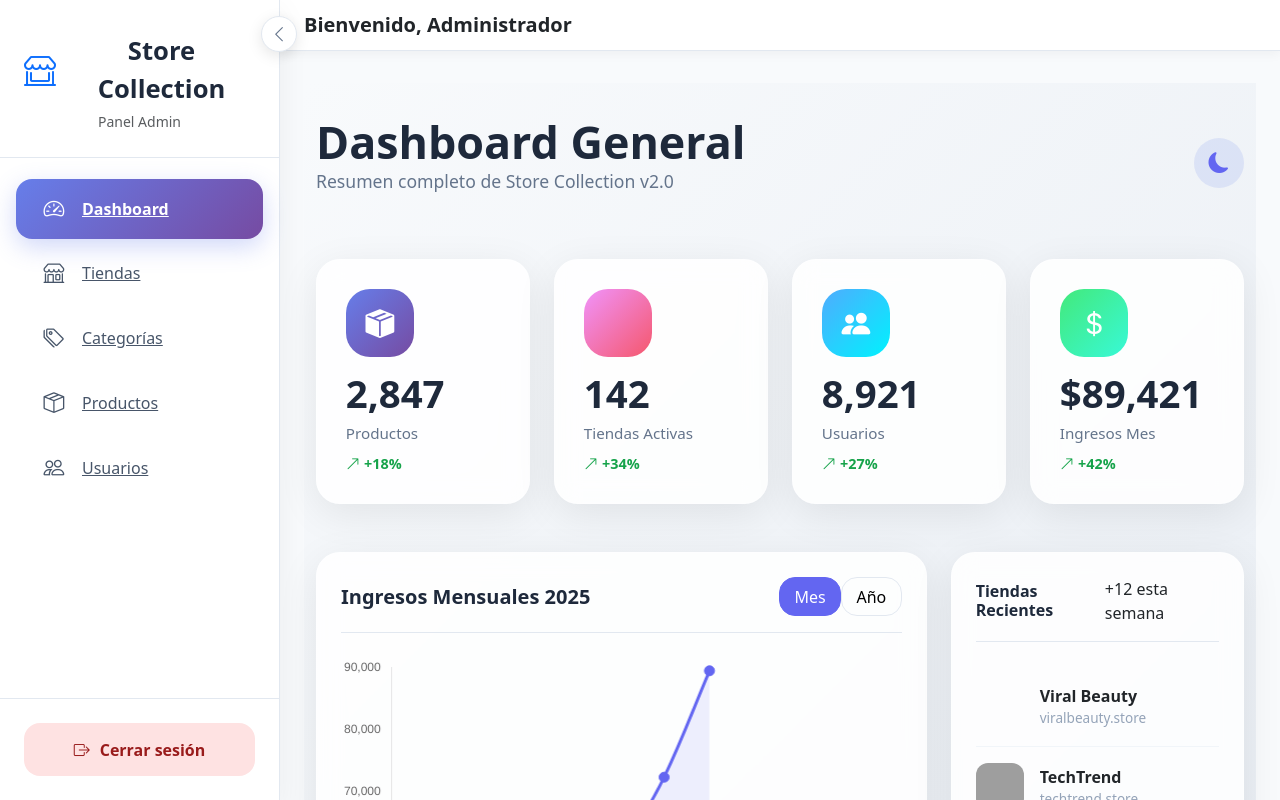
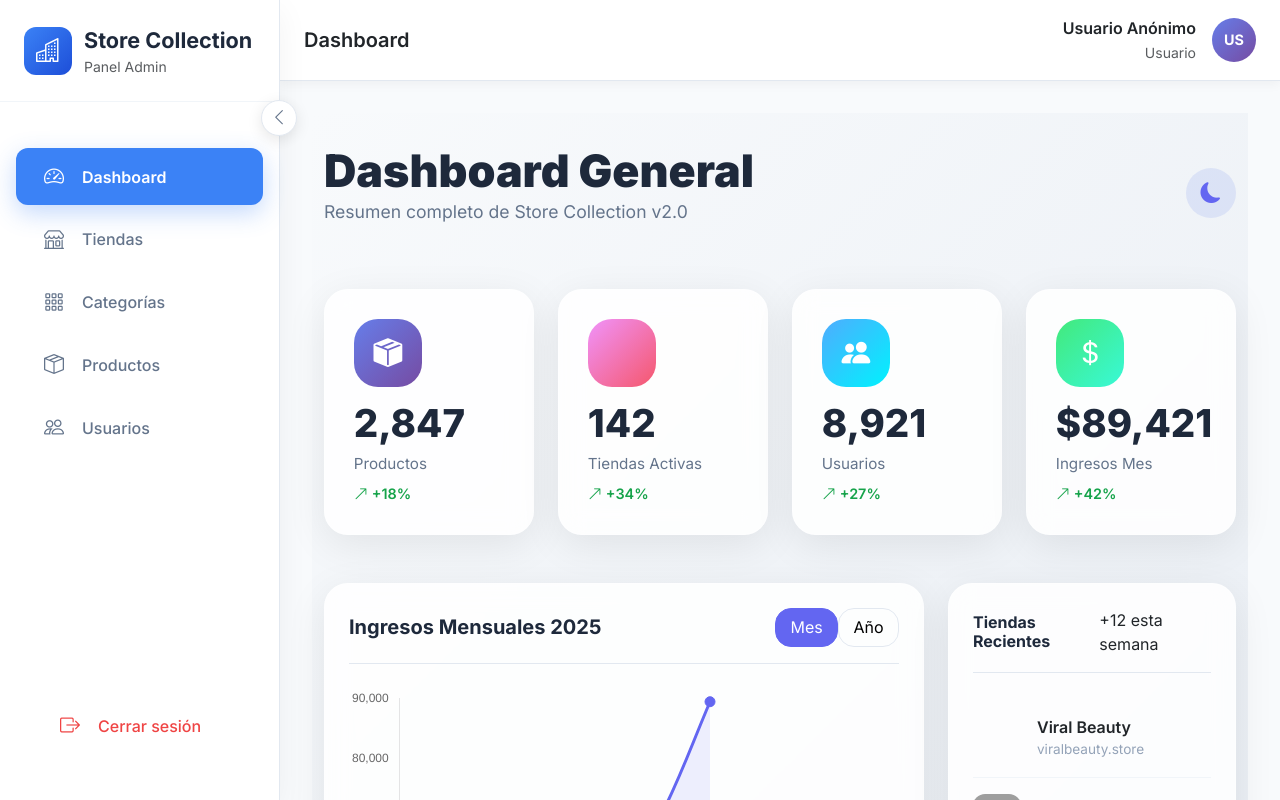
Before and after one commit to JoseEM26/StoreCollection, an Angular app in the folder StoreCollectionFrontEnd/: page /admin/dashboard in a window 1280 px wide. Shown: the top 800 px of the page. Built offline with nearby package versions, Linux system fonts and the light colour scheme; sample sign-in values are in the browser's storage; grey boxes are pictures that could not be loaded.

Commit message:
se impelemnto en el layaout admin lo que es datos usuairos de tipo isntancia

```diff
--- a/StoreCollectionFrontEnd/src/app/componente/admin-layout.component/admin-layout.component.css
+++ b/StoreCollectionFrontEnd/src/app/componente/admin-layout.component/admin-layout.component.css
@@ -1,13 +1,10 @@
-/* src/app/admin/admin-layout/admin-layout.component.scss */
 .admin-layout {
   display: flex;
   min-height: 100vh;
+  font-family: 'Inter', sans-serif;
   background: #f8fafc;
-  position: relative;
-  overflow-x: hidden;
 }
 
-/* SIDEBAR FIJO */
 .sidebar {
   width: 280px;
   background: white;
@@ -16,119 +13,157 @@
   top: 0;
   left: 0;
   bottom: 0;
-  z-index: 1000;
-  display: flex;
-  flex-direction: column;
-  transition: width 0.35s cubic-bezier(0.4, 0, 0.2, 1);
-  box-shadow: 0 10px 30px rgba(0,0,0,0.06);
+  z-index: 1030;
+  transition: width 0.35s ease;
+  box-shadow: 0 10px 30px rgba(0, 0, 0, 0.05);
 
-  /* Botón colapsar */
-  .collapse-btn-wrapper {
-    position: absolute;
-    top: 16px;
-    right: -18px;
-    z-index: 10;
+  .sidebar-inner {
+    display: flex;
+    flex-direction: column;
+    height: 100%;
+    padding: 1.5rem 0;
   }
 
-  .btn-collapse {
-    width: 36px;
-    height: 36px;
-    background: white;
-    border: 1px solid #e2e8f0;
-    border-radius: 50%;
-    display: flex;
-    align-items: center;
-    justify-content: center;
-    color: #64748b;
-    font-size: 1.1rem;
-    box-shadow: 0 4px 15px rgba(0,0,0,0.1);
-    transition: all 0.3s ease;
+  .sidebar-header {
+    padding: 0 1.5rem 1.5rem;
+    border-bottom: 1px solid #f1f5f9;
 
-    &:hover {
-      background: #f8fafc;
-      transform: scale(1.1);
-      box-shadow: 0 8px 25px rgba(0,0,0,0.15);
+    .logo-wrapper {
+      display: flex;
+      align-items: center;
+      gap: 12px;
+    }
+
+    .logo-icon {
+      width: 48px;
+      height: 48px;
+      background: linear-gradient(135deg, #3b82f6, #1d4ed8);
+      color: white;
+      border-radius: 12px;
+      display: flex;
+      align-items: center;
+      justify-content: center;
+      font-size: 1.5rem;
+    }
+
+    .logo-text span {
+      font-size: 1.35rem;
+      font-weight: 700;
+      color: #1e293b;
     }
   }
 
-  /* Header, nav y footer (igual que antes) */
-  .sidebar-header { padding: 2rem 1.5rem 1.5rem; text-align: center; border-bottom: 1px solid #e2e8f0; }
-  .logo { display: flex; align-items: center; justify-content: center; gap: 12px; font-size: 1.6rem; font-weight: 800; color: #1e293b; }
-  .logo i { font-size: 2rem; }
-  .logo-text { transition: opacity 0.3s ease 0.1s; }
+  .sidebar-nav {
+    flex: 1;
+    padding: 1rem 0;
+  }
 
-  .sidebar-nav { flex: 1; padding: 1rem 0; }
-  .nav-item { display: flex; align-items: center; gap: 14px; padding: 0.9rem 1.5rem; margin: 0.3rem 1rem; border-radius: 1rem; color: #475569; font-weight: 500; transition: all 0.3s ease; }
-  .nav-item i { font-size: 1.3rem; width: 28px; text-align: center; }
-  .nav-item:hover { background: #f1f5f9; color: #4338ca; transform: translateX(4px); }
-  .nav-item.active { background: linear-gradient(135deg, #667eea, #764ba2); color: white; font-weight: 600; box-shadow: 0 8px 25px rgba(102,126,234,0.3); }
+  .nav-link {
+    display: flex;
+    align-items: center;
+    gap: 14px;
+    padding: 0.85rem 1.5rem;
+    margin: 0.35rem 1rem;
+    border-radius: 12px;
+    color: #64748b;
+    font-weight: 500;
+    transition: all 0.25s ease;
 
-  .sidebar-footer { padding: 1.5rem; border-top: 1px solid #e2e8f0; }
-  .btn-logout { display: flex; align-items: center; justify-content: center; gap: 10px; width: 100%; padding: 0.9rem; background: #fee2e2; color: #991b1b; border: none; border-radius: 1rem; font-weight: 600; transition: all 0.3s ease; }
-  .btn-logout:hover { background: #fecaca; transform: translateY(-2px); }
+    i { font-size: 1.25rem; width: 28px; text-align: center; }
+
+    &:hover {
+      background: #f1f5f9;
+      color: #1e293b;
+      transform: translateX(4px);
+    }
+
+    &.active {
+      background: #3b82f6;
+      color: white;
+      font-weight: 600;
+      box-shadow: 0 8px 25px rgba(59, 130, 246, 0.3);
+
+      &:hover {
+        background: #2563eb;
+        transform: translateX(0);
+      }
+    }
+  }
+
+  .logout-btn {
+    color: #ef4444;
+    &:hover { background: #fef2f2; color: #dc2626; }
+  }
+
+  .sidebar-footer {
+    padding: 0 1rem 1rem;
+  }
 }
 
-/* SIDEBAR COLAPSADO */
 .admin-layout.sidebar-collapsed {
   .sidebar {
     width: 78px;
 
     .logo-text,
-    .sidebar-header small,
-    .nav-item span,
-    .btn-logout span {
+    .nav-link span,
+    .sidebar-footer span {
       opacity: 0;
       visibility: hidden;
       width: 0;
       overflow: hidden;
+      transition: all 0.25s ease;
     }
 
-    .sidebar-header { padding: 1.8rem 0; }
-    .nav-item { justify-content: center; padding: 1rem; margin: 0.3rem 0.8rem; }
-    .sidebar-footer { padding: 1rem; }
+    .nav-link {
+      justify-content: center;
+      padding: 1rem;
+      margin: 0.35rem 0.8rem;
+    }
   }
 }
 
-/* CONTENIDO PRINCIPAL – EL TRUCO ESTÁ AQUÍ */
+.btn-collapse {
+  position: absolute;
+  top: 100px;
+  right: -18px;
+  width: 36px;
+  height: 36px;
+  background: white;
+  border: 1px solid #e2e8f0;
+  border-radius: 50%;
+  display: flex;
+  align-items: center;
+  justify-content: center;
+  color: #64748b;
+  font-size: 1.1rem;
+  box-shadow: 0 4px 15px rgba(0,0,0,0.1);
+  z-index: 10;
+  transition: all 0.3s ease;
+
+  &:hover {
+    background: #f8fafc;
+    transform: scale(1.1);
+    box-shadow: 0 8px 25px rgba(0,0,0,0.15);
+  }
+
+  .rotate-180 {
+    transform: rotate(180deg);
+  }
+}
+
 .main-content {
   flex: 1;
-  margin-left: 280px; /* <-- Este es el que controla el espacio */
-  transition: margin-left 0.35s cubic-bezier(0.4, 0, 0.2, 1);
-  min-width: 0; /* Importante para flex */
+  margin-left: 280px;
+  transition: margin-left 0.35s ease;
 }
 
-/* Cuando el sidebar está colapsado → reduce el margen */
 .admin-layout.sidebar-collapsed .main-content {
   margin-left: 78px;
 }
 
-/* MÓVIL – Sidebar como drawer */
-@media (max-width: 991.98px) {
-  .sidebar {
-    position: fixed;
-    left: -280px;
-    transition: left 0.35s ease;
-  }
-  .admin-layout.sidebar-open .sidebar { left: 0; }
-
-  .main-content {
-    margin-left: 0 !important;
-  }
-
-  .sidebar-overlay {
-    position: fixed;
-    inset: 0;
-    background: rgba(0,0,0,0.5);
-    backdrop-filter: blur(6px);
-    z-index: 1040;
-  }
-}
-
-/* Topbar y contenido */
 .topbar {
   background: white;
   border-bottom: 1px solid #e2e8f0;
-  padding: 0.8rem 0;
   position: sticky;
   top: 0;
   z-index: 900;
@@ -136,7 +171,35 @@
 }
 
 .page-content {
-  flex: 1;
-  padding: 2rem 1.5rem;
+  padding: 2rem;
+  min-height: calc(100vh - 73px);
   background: #f8fafc;
 }
+
+.avatar {
+  width: 44px;
+  height: 44px;
+  background: linear-gradient(135deg, #667eea, #764ba2);
+  color: white;
+  border-radius: 50%;
+  display: flex;
+  align-items: center;
+  justify-content: center;
+  font-weight: 700;
+  font-size: 0.9rem;
+  text-transform: uppercase;
+}
+
+@media (max-width: 991.98px) {
+  .sidebar { left: -280px; }
+  .admin-layout.sidebar-open .sidebar { left: 0; }
+  .main-content { margin-left: 0 !important; }
+
+  .sidebar-overlay {
+    position: fixed;
+    inset: 0;
+    background: rgba(0,0,0,0.5);
+    backdrop-filter: blur(8px);
+    z-index: 1020;
+  }
+}
--- a/StoreCollectionFrontEnd/src/app/componente/admin-layout.component/admin-layout.component.html
+++ b/StoreCollectionFrontEnd/src/app/componente/admin-layout.component/admin-layout.component.html
@@ -1,91 +1,82 @@
-<!-- src/app/admin/admin-layout/admin-layout.component.html -->
 <div class="admin-layout" [class.sidebar-collapsed]="isSidebarCollapsed">
 
-  <!-- Overlay móvil (solo cuando el menú está abierto) -->
-  <div
-    class="sidebar-overlay"
-    *ngIf="isMobile && !isSidebarCollapsed"
-    (click)="toggleSidebar()">
+  <!-- Overlay móvil -->
+  <div class="sidebar-overlay" *ngIf="isMobile && !isSidebarCollapsed" (click)="toggleSidebar()"></div>
+
+  <!-- Sidebar -->
+  <aside class="sidebar">
+    <div class="sidebar-inner">
+
+      <!-- Logo -->
+      <div class="sidebar-header">
+        <div class="logo-wrapper">
+          <div class="logo-icon">
+            <i class="bi bi-buildings"></i>
           </div>
-
-  <!-- Sidebar Premium -->
-  <aside class="sidebar">
-    <!-- Botón colapsar fijo arriba a la derecha -->
-    <div class="collapse-btn-wrapper">
-      <button
-        class="btn-collapse"
-        (click)="toggleSidebar()"
-        [title]="isSidebarCollapsed ? 'Expandir menú' : 'Colapsar menú'">
-        <i class="bi"
-           [class.bi-chevron-left]="!isSidebarCollapsed"
-           [class.bi-chevron-right]="isSidebarCollapsed">
-        </i>
-      </button>
+          <div class="logo-text">
+            <span class="fw-bold">Store Collection</span>
+            <small class="text-muted d-block">Panel Admin</small>
           </div>
-
-    <!-- Header -->
-    <div class="sidebar-header">
-      <div class="logo">
-        <i class="bi bi-shop-window text-primary"></i>
-        <span class="logo-text">Store Collection</span>
         </div>
-      <small class="text-muted">Panel Admin</small>
       </div>
 
       <!-- Navegación -->
-    <nav class="sidebar-nav">
-      <a routerLink="/admin/dashboard" routerLinkActive="active" class="nav-item">
-        <i class="bi bi-speedometer2"></i>
-        <span>Dashboard</span>
-      </a>
-      <a routerLink="/admin/stores" routerLinkActive="active" class="nav-item">
-        <i class="bi bi-shop"></i>
-        <span>Tiendas</span>
-      </a>
-      <a routerLink="/admin/categories" routerLinkActive="active" class="nav-item">
-        <i class="bi bi-tags"></i>
-        <span>Categorías</span>
-      </a>
-      <a routerLink="/admin/products" routerLinkActive="active" class="nav-item">
-        <i class="bi bi-box-seam"></i>
-        <span>Productos</span>
-      </a>
-      <a routerLink="/admin/usuarios" routerLinkActive="active" class="nav-item">
-        <i class="bi bi-people"></i>
-        <span>Usuarios</span>
-         </a>
+      <nav class="sidebar-nav mt-4">
+        <a routerLink="/admin/dashboard"   routerLinkActive="active" class="nav-link"><i class="bi bi-speedometer2"></i><span>Dashboard</span></a>
+        <a routerLink="/admin/stores"      routerLinkActive="active" class="nav-link"><i class="bi bi-shop"></i><span>Tiendas</span></a>
+        <a routerLink="/admin/categories" routerLinkActive="active" class="nav-link"><i class="bi bi-grid-3x3-gap"></i><span>Categorías</span></a>
+        <a routerLink="/admin/products"    routerLinkActive="active" class="nav-link"><i class="bi bi-box-seam"></i><span>Productos</span></a>
+        <a routerLink="/admin/usuarios"    routerLinkActive="active" class="nav-link"><i class="bi bi-people"></i><span>Usuarios</span></a>
       </nav>
 
-    <!-- Footer -->
+      <!-- Logout -->
       <div class="sidebar-footer">
-      <button (click)="logout()" class="btn-logout">
+        <button class="nav-link logout-btn" (click)="logout()">
           <i class="bi bi-box-arrow-right"></i>
           <span>Cerrar sesión</span>
         </button>
       </div>
+    </div>
+
+    <!-- Botón colapsar -->
+    <button class="btn-collapse" (click)="toggleSidebar()" [title]="isSidebarCollapsed ? 'Expandir' : 'Colapsar'">
+      <i class="bi" [class.bi-chevron-left]="!isSidebarCollapsed" [class.bi-chevron-right]="isSidebarCollapsed"></i>
+    </button>
   </aside>
 
   <!-- Contenido principal -->
   <div class="main-content">
+
     <!-- Topbar -->
     <header class="topbar">
-      <div class="container-fluid d-flex align-items-center justify-content-between px-4">
-        <!-- Botón hamburguesa móvil -->
-        <button class="btn-mobile-menu d-lg-none" (click)="toggleSidebar()">
+      <div class="container-fluid d-flex align-items-center justify-content-between px-4 py-3">
+
+        <!-- Menú móvil -->
+        <button class="btn-mobile-menu d-lg-none me-3" (click)="toggleSidebar()">
           <i class="bi bi-list fs-4"></i>
         </button>
 
-        <h5 class="mb-0 fw-semibold">Bienvenido, Administrador</h5>
+        <!-- Título de página -->
+        <h5 class="mb-0 fw-semibold text-dark">{{ pageTitle }}</h5>
 
-        <div class="topbar-actions">
-          <!-- Aquí puedes poner notificaciones, avatar, etc. -->
+        <!-- Usuario + Avatar -->
+        <div class="d-flex align-items-center gap-3">
+          <div class="text-end">
+            <div class="fw-semibold text-dark">{{ auth.fullName() }}</div>
+            <small class="text-muted">{{ auth.roleDisplay() }}</small>
+          </div>
+
+          <!-- Avatar con iniciales -->
+          <div class="avatar">
+            {{ auth.initials() }}
+          </div>
         </div>
       </div>
     </header>
 
-    <!-- Contenido de la página -->
+    <!-- Contenido de la ruta -->
     <main class="page-content">
-      <router-outlet />
+      <router-outlet></router-outlet>
     </main>
   </div>
 </div>
--- a/StoreCollectionFrontEnd/src/app/componente/admin-layout.component/admin-layout.component.ts
+++ b/StoreCollectionFrontEnd/src/app/componente/admin-layout.component/admin-layout.component.ts
@@ -1,46 +1,84 @@
-// src/app/admin/admin-layout/admin-layout.component.ts
-import { Component, OnInit } from '@angular/core';
-import { RouterOutlet, RouterLink, RouterLinkActive, Router } from '@angular/router';
+// src/app/componente/admin-layout.component/admin-layout.component.ts
+import { Component, OnInit, OnDestroy } from '@angular/core';
+import { Router, NavigationEnd, ActivatedRoute } from '@angular/router';
 import { CommonModule } from '@angular/common';
+import { RouterLink, RouterLinkActive, RouterOutlet } from '@angular/router';
+import { filter, map } from 'rxjs/operators';
+import { Subscription } from 'rxjs';
 import { AuthService } from '../../../auth/auth.service';
 
 @Component({
   selector: 'app-admin-layout',
   standalone: true,
-  imports: [CommonModule, RouterOutlet, RouterLink, RouterLinkActive],
+  imports: [CommonModule, RouterLink, RouterLinkActive, RouterOutlet],
   templateUrl: './admin-layout.component.html',
   styleUrls: ['./admin-layout.component.css']
 })
-export class AdminLayoutComponent implements OnInit {
+export class AdminLayoutComponent implements OnInit, OnDestroy {
   isSidebarCollapsed = false;
   isMobile = false;
+  pageTitle = 'Dashboard';
+  private routerSub!: Subscription;
 
-  constructor(private auth: AuthService, private router: Router) {}
+  constructor(
+    public auth: AuthService, // public para usar en template
+    private router: Router,
+    private route: ActivatedRoute
+  ) {}
 
   ngOnInit() {
-    // Recuperar estado del sidebar
-    const saved = localStorage.getItem('sidebarCollapsed');
+    // Cargar estado del sidebar
+    const saved = localStorage.getItem('adminSidebarCollapsed');
     this.isSidebarCollapsed = saved === 'true';
 
-    // Detectar si es móvil
+    // Detectar móvil
     this.checkIfMobile();
     window.addEventListener('resize', () => this.checkIfMobile());
+
+    // Título dinámico según ruta
+    this.routerSub = this.router.events
+      .pipe(
+        filter(event => event instanceof NavigationEnd),
+        map(() => {
+          let child = this.route.root.firstChild;
+          while (child?.firstChild) {
+            child = child.firstChild;
+          }
+          return child?.snapshot.data['title'] || this.getTitleFromUrl(this.router.url);
+        })
+      )
+      .subscribe(title => {
+        this.pageTitle = title;
+      });
+  }
+
+  ngOnDestroy() {
+    this.routerSub?.unsubscribe();
   }
 
   checkIfMobile() {
     this.isMobile = window.innerWidth < 992;
-    if (this.isMobile) {
-      this.isSidebarCollapsed = true; // En móvil siempre empieza cerrado
-    }
+    if (this.isMobile) this.isSidebarCollapsed = true;
   }
 
   toggleSidebar() {
     this.isSidebarCollapsed = !this.isSidebarCollapsed;
-    localStorage.setItem('sidebarCollapsed', this.isSidebarCollapsed.toString());
+    localStorage.setItem('adminSidebarCollapsed', this.isSidebarCollapsed.toString());
   }
 
   logout() {
     this.auth.logout();
-    this.router.navigate(['/login']);
+  }
+
+  // Fallback para títulos si no tienes data en rutas
+  private getTitleFromUrl(url: string): string {
+    const map: Record<string, string> = {
+      '/admin/dashboard': 'Dashboard',
+      '/admin/stores': 'Tiendas',
+      '/admin/categories': 'Categorías',
+      '/admin/products': 'Productos',
+      '/admin/usuarios': 'Usuarios'
+    };
+    return map[url] || 'Administración';
   }
 }
--- a/StoreCollectionFrontEnd/src/app/pages/administrativo/login/login.component.ts
+++ b/StoreCollectionFrontEnd/src/app/pages/administrativo/login/login.component.ts
@@ -20,11 +20,7 @@ showPassword = false;
   isLoading = false;
   showCredentials = false;
 
-  // Credenciales de prueba (para desarrollo)
-  testCredentials = {
-    admin: { email: 'admin@storecollection.com', password: '123456' },
-    owner: { email: 'owner@gmail.com', password: '123456' }
-  };
+
 
   currentYear = new Date().getFullYear();
 
@@ -56,13 +52,8 @@ showPassword = false;
     });
   }
 
-  // Para desarrollo: autocompletar credenciales
   toggleCredentials() {
     this.showCredentials = !this.showCredentials;
   }
 
-  useTestCredentials(type: 'admin' | 'owner') {
-    this.credentials = { ...this.testCredentials[type] };
-    this.showCredentials = false;
-  }
 }
--- a/StoreCollectionFrontEnd/src/auth/auth.service.ts
+++ b/StoreCollectionFrontEnd/src/auth/auth.service.ts
@@ -1,21 +1,12 @@
 // src/app/core/services/auth.service.ts
-
-import { Injectable, signal, computed } from '@angular/core';
+import { Injectable, signal, computed, effect } from '@angular/core';
 import { HttpClient } from '@angular/common/http';
 import { Router } from '@angular/router';
 import { tap } from 'rxjs';
+import { environment } from '../../environment';
 
-export interface LoginRequest {
-  email: string;
-  password: string;
-}
-
-export interface RegisterRequest {
-  nombre: string;
-  email: string;
-  password: string;
-  celular: string;
-}
+export interface LoginRequest { email: string; password: string; }
+export interface RegisterRequest { nombre: string; email: string; password: string; celular: string; }
 
 export interface AuthResponse {
   token: string;
@@ -30,58 +21,81 @@ export interface CurrentUser {
   nombre: string;
   email: string;
   rol: 'ADMIN' | 'OWNER' | 'CUSTOMER';
-  token: string;
 }
 
-@Injectable({
-  providedIn: 'root'
-})
+@Injectable({ providedIn: 'root' })
 export class AuthService {
+  private apiUrl = environment.apiUrl + '/api/auth';
 
-  private apiUrl = 'http://localhost:8080/api/auth';
-
-  // Estado reactivo del usuario actual
   private currentUserSignal = signal<CurrentUser | null>(null);
   public currentUser = this.currentUserSignal.asReadonly();
 
-  // Computed para roles rápidos
+  // === ESTADO DE AUTENTICACIÓN ===
   public isLoggedIn = computed(() => this.currentUser() !== null);
   public isAdmin = computed(() => this.currentUser()?.rol === 'ADMIN');
   public isOwner = computed(() => this.currentUser()?.rol === 'OWNER');
   public isCustomer = computed(() => this.currentUser()?.rol === 'CUSTOMER');
 
-  constructor(
-    private http: HttpClient,
-    private router: Router
-  ) {
-    // Al iniciar la app, cargar usuario desde localStorage si existe
+  // === DATOS DEL USUARIO (100% seguros, sin errores de TS) ===
+  public fullName = computed(() => this.currentUser()?.nombre || 'Usuario Anónimo');
+  public firstName = computed(() => {
+    const name = this.currentUser()?.nombre;
+    return name ? name.trim().split(' ')[0] : 'Usuario';
+  });
+
+  public initials = computed(() => {
+    const name = this.currentUser()?.nombre;
+    if (!name) return 'US';
+    const parts = name.trim().split(' ').filter(p => p.length > 0);
+    const first = parts[0][0];
+    const last = parts.length > 1 ? parts[parts.length - 1][0] : '';
+    return (first + last).toUpperCase() || 'US';
+  });
+
+  public roleDisplay = computed(() => {
+    const rol = this.currentUser()?.rol;
+    switch (rol) {
+      case 'ADMIN': return 'Administrador';
+      case 'OWNER': return 'Propietario';
+      case 'CUSTOMER': return 'Cliente';
+      default: return 'Usuario';
+    }
+  });
+
+  constructor(private http: HttpClient, private router: Router) {
     this.loadUserFromStorage();
+
+    // Sincroniza con localStorage (útil si hay múltiples pestañas)
+    effect(() => {
+      const user = this.currentUser();
+      if (user) {
+        localStorage.setItem('currentUser', JSON.stringify(user));
+      } else {
+        localStorage.removeItem('currentUser');
+      }
+    });
   }
 
   login(credentials: LoginRequest) {
     return this.http.post<AuthResponse>(`${this.apiUrl}/login`, credentials).pipe(
-      tap(response => this.setSession(response))
+      tap(res => this.setSession(res))
     );
   }
 
   register(data: RegisterRequest) {
     return this.http.post<AuthResponse>(`${this.apiUrl}/register`, data).pipe(
-      tap(response => this.setSession(response))
+      tap(res => this.setSession(res))
     );
   }
 
   private setSession(authResult: AuthResponse) {
     localStorage.setItem('token', authResult.token);
-
     const user: CurrentUser = {
       id: authResult.id,
       nombre: authResult.nombre,
       email: authResult.email,
-      rol: authResult.rol,
-      token: authResult.token
+      rol: authResult.rol
     };
-
-    localStorage.setItem('currentUser', JSON.stringify(user));
     this.currentUserSignal.set(user);
   }
 
@@ -95,19 +109,17 @@ export class AuthService {
   private loadUserFromStorage() {
     const token = localStorage.getItem('token');
     const userStr = localStorage.getItem('currentUser');
+    if (!token || !userStr) return;
 
-    if (token && userStr) {
     try {
       const user = JSON.parse(userStr) as CurrentUser;
-        // Opcional: validar que el token no esté expirado
       if (this.isTokenExpired(token)) {
         this.logout();
         return;
       }
       this.currentUserSignal.set(user);
-      } catch (e) {
+    } catch {
       this.logout();
-      }
     }
   }
 
@@ -115,13 +127,17 @@ export class AuthService {
     return localStorage.getItem('token');
   }
 
-  // Extra: leer datos directamente del JWT (útil si no confías en localStorage)
   private isTokenExpired(token: string): boolean {
     try {
       const payload = JSON.parse(atob(token.split('.')[1]));
-      return payload.exp * 1000 < Date.now();
+      return Date.now() >= payload.exp * 1000;
     } catch {
       return true;
     }
   }
+
+  getAuthHeaders() {
+    const token = this.getToken();
+    return token ? { Authorization: `Bearer ${token}` } : {};
   }
+}
```
Lines whose indentation alone changed are shown as unchanged.
